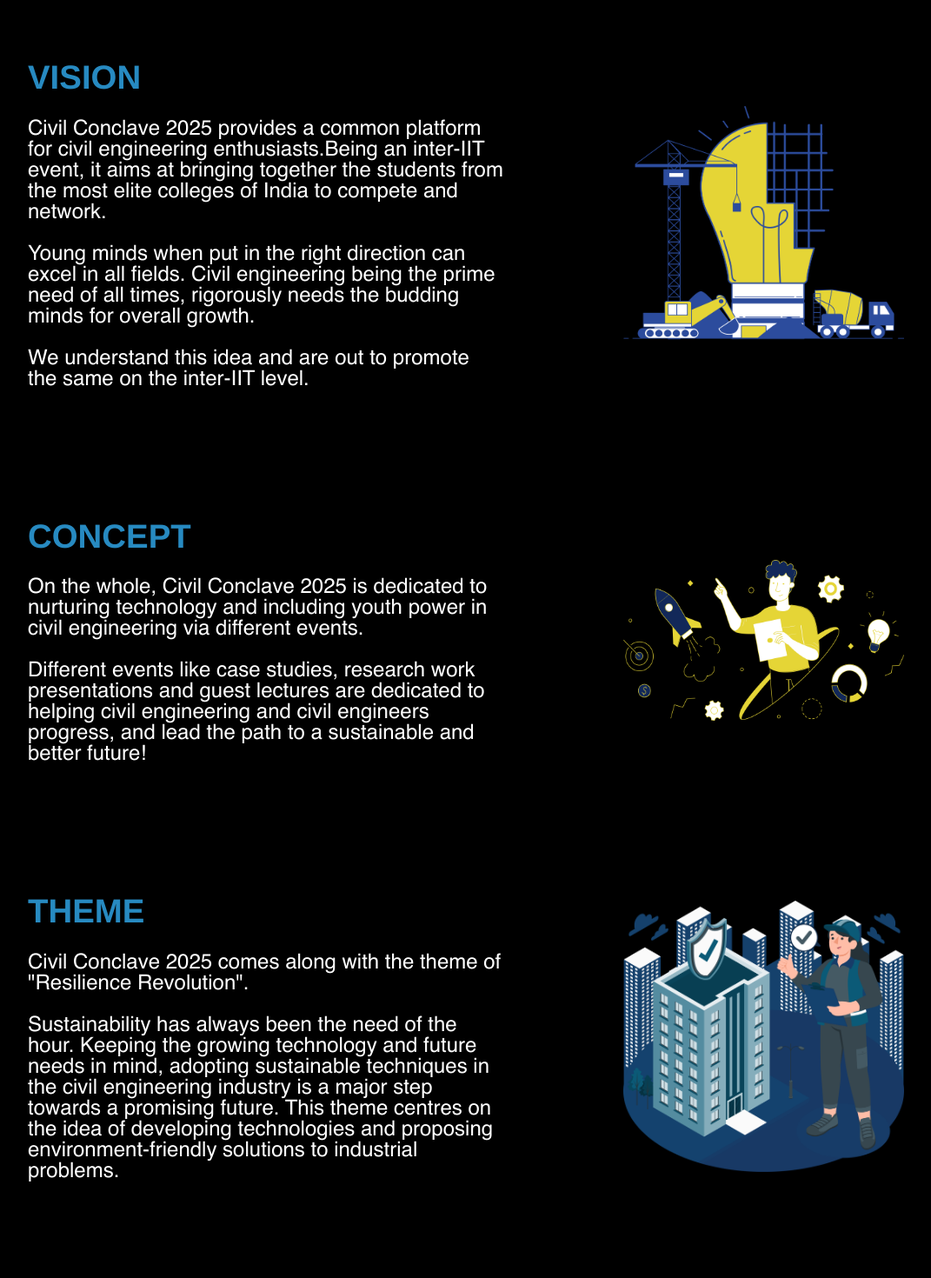
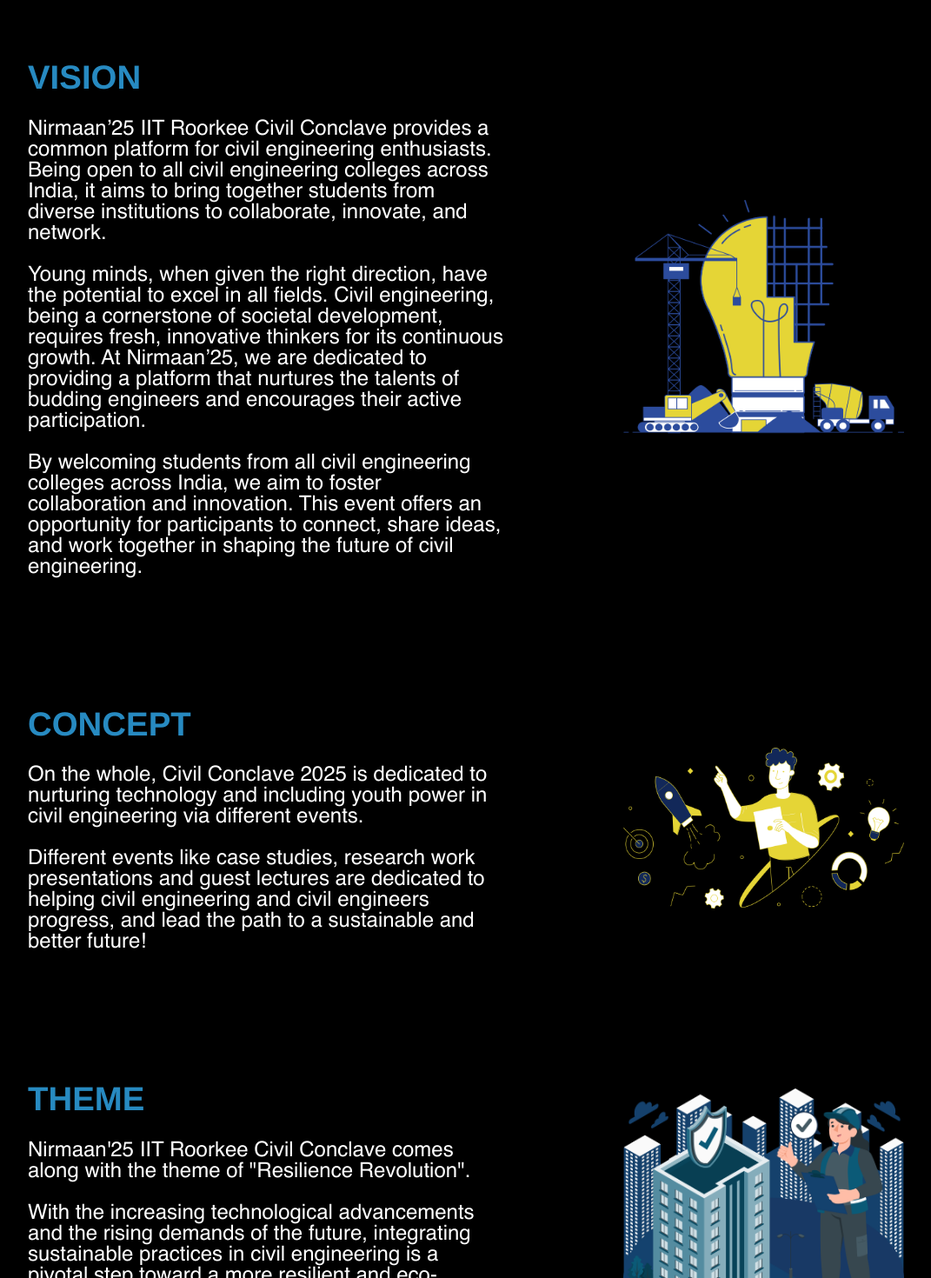
Before and after one commit to Civil-Conclave/civilconclave2k22, a React (Create React App) app: page /aboutus in a window 1280 px wide. Shown: the part 480-1950 px from the top of the page at 87% size, without its empty margins (112-1183 px from the left). Built offline with nearby package versions, Linux system fonts and the light colour scheme.

Commit message:
content of site changed

```diff
--- a/src/components/AboutUs/data.js
+++ b/src/components/AboutUs/data.js
@@ -8,15 +8,10 @@ const data = [
     title: "VISION",
     context: (
       <p>
-        Civil Conclave 2025 provides a common platform for civil engineering
-        enthusiasts.Being an inter-IIT event, it aims at bringing together the
-        students from the most elite colleges of India to compete and network.
+        Nirmaan’25 IIT Roorkee Civil Conclave provides a common platform for civil engineering enthusiasts. Being open to all civil engineering colleges across India, it aims to bring together students from diverse institutions to collaborate, innovate, and network.
         <br></br>
-        <br></br>Young minds when put in the right direction can excel in all
-        fields. Civil engineering being the prime need of all times, rigorously
-        needs the budding minds for overall growth.<br></br>
-        <br></br>We understand this idea and are out to promote the same on the
-        inter-IIT level.
+        <br></br>Young minds, when given the right direction, have the potential to excel in all fields. Civil engineering, being a cornerstone of societal development, requires fresh, innovative thinkers for its continuous growth. At Nirmaan’25, we are dedicated to providing a platform that nurtures the talents of budding engineers and encourages their active participation.<br></br>
+        <br></br>By welcoming students from all civil engineering colleges across India, we aim to foster collaboration and innovation. This event offers an opportunity for participants to connect, share ideas, and work together in shaping the future of civil engineering.
       </p>
     ),
     image: about1,
@@ -42,14 +37,9 @@ const data = [
     title: "THEME",
     context: (
       <p>
-        Civil Conclave 2025 comes along with the theme of "Resilience Revolution".
+        Nirmaan'25 IIT Roorkee Civil Conclave comes along with the theme of "Resilience Revolution".
         <br></br>
-        <br></br>Sustainability has always been the need of the hour. Keeping
-        the growing technology and future needs in mind, adopting sustainable
-        techniques in the civil engineering industry is a major step towards a
-        promising future. This theme centres on the idea of developing
-        technologies and proposing environment-friendly solutions to industrial
-        problems.
+        <br></br>With the increasing technological advancements and the rising demands of the future, integrating sustainable practices in civil engineering is a pivotal step toward a more resilient and eco-friendly future. This theme emphasizes the development of innovative technologies and the creation of environmentally responsible solutions to tackle challenges within the industry
       </p>
     ),
     image: about3,
--- a/src/components/Home/Landing.js
+++ b/src/components/Home/Landing.js
@@ -36,8 +36,11 @@ function HomePage() {
         </motion.div>
 
         <div className="ThemeInfo">
-          Unravish and explore the deeper insights with this
-          <br /> Inter IIT fest dedicated to civil engineers. Dive right in...
+        Welcome to Nirmaan'25!
+Dive into the world of civil engineering with Nirmaan'25, a national-level fest open to all civil engineering colleges in India.
+
+
+          <br /> Join us on 18th–19th January 2025 for thought-provoking case studies, engaging workshops, and other exciting events that celebrate innovation and excellence in civil engineering!
         </div>
         <button className="btnRegister" onClick={onPress}>
           REGISTER
--- a/src/components/Home/dataabout.js
+++ b/src/components/Home/dataabout.js
@@ -4,7 +4,7 @@ const data = [
       title: "VISION",
       context: (
         <p>
-        Nirmaan’25 Civil Conclave  provides a common platform for civil engineering enthusiasts. Being an inter-IIT event, it aims at bringing together the students from the most elite colleges of India to compete and network...
+        Nirmaan’25 IIT Roorkee Civil Conclave provides a common platform for civil engineering enthusiasts. Being open to all civil engineering colleges across India, it aims to bring together students from diverse institutions to collaborate, innovate, and network.
         </p>
       ),
 
@@ -24,7 +24,9 @@ const data = [
       title: "THEME",
       context: (
         <p>
-         Nirmaan’25 Civil Conclave  comes along with the theme of “Stimulating Sustainability”. Sustainability has always been the need of the hour. Keeping the growing technology and future needs in mind, adopting sustainable techniques...
+         Nirmaan’25 IIT Roorkee Civil Conclave focuses on the theme “Resilience Revolution.” This year, we highlight the importance of designing infrastructure that can endure and adapt to challenges, ensuring safety, durability, and efficiency. With resilience at the forefront, we aim to inspire innovative approaches to tackle the uncertainties of the future.
+        <br /><br />
+        Be part of the revolution that shapes tomorrow's civil engineering!
 
         </p>
       ),
```
